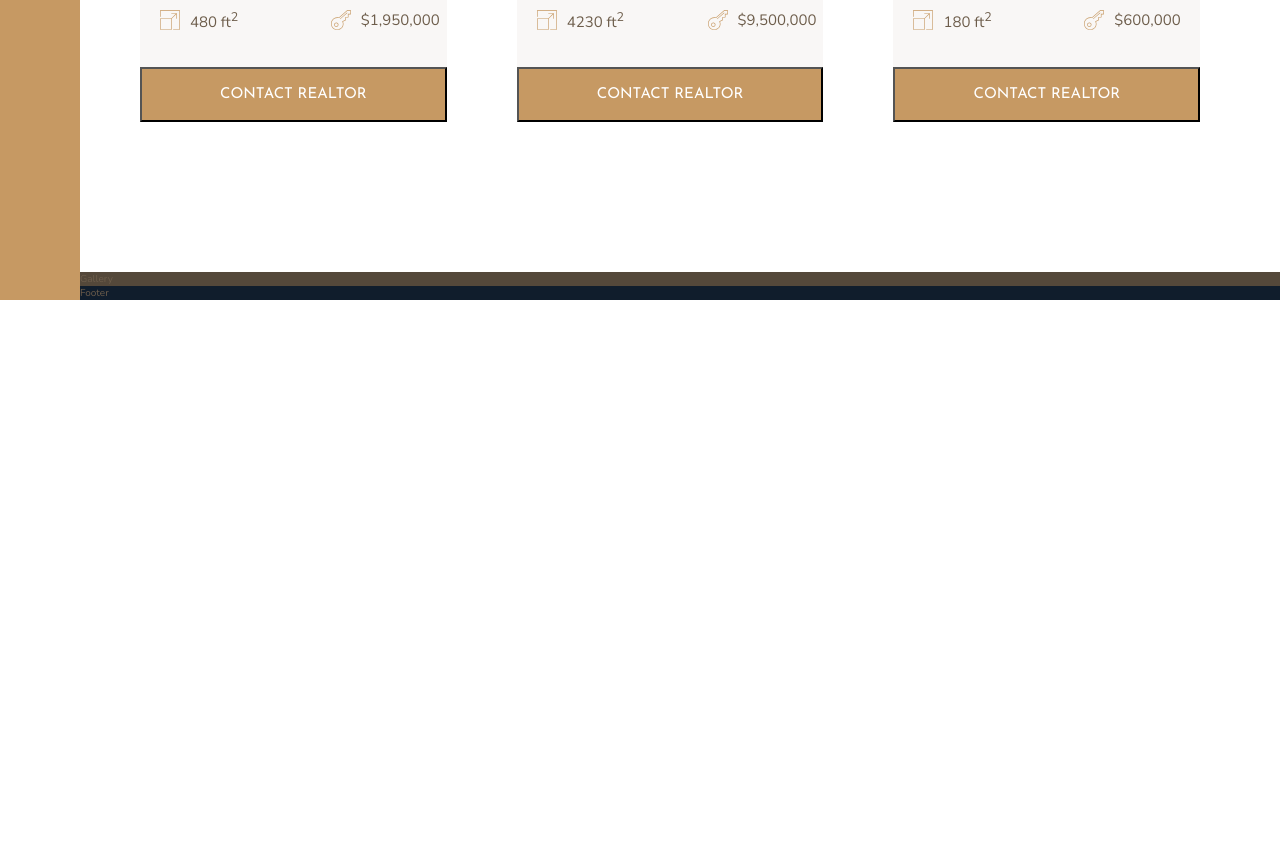
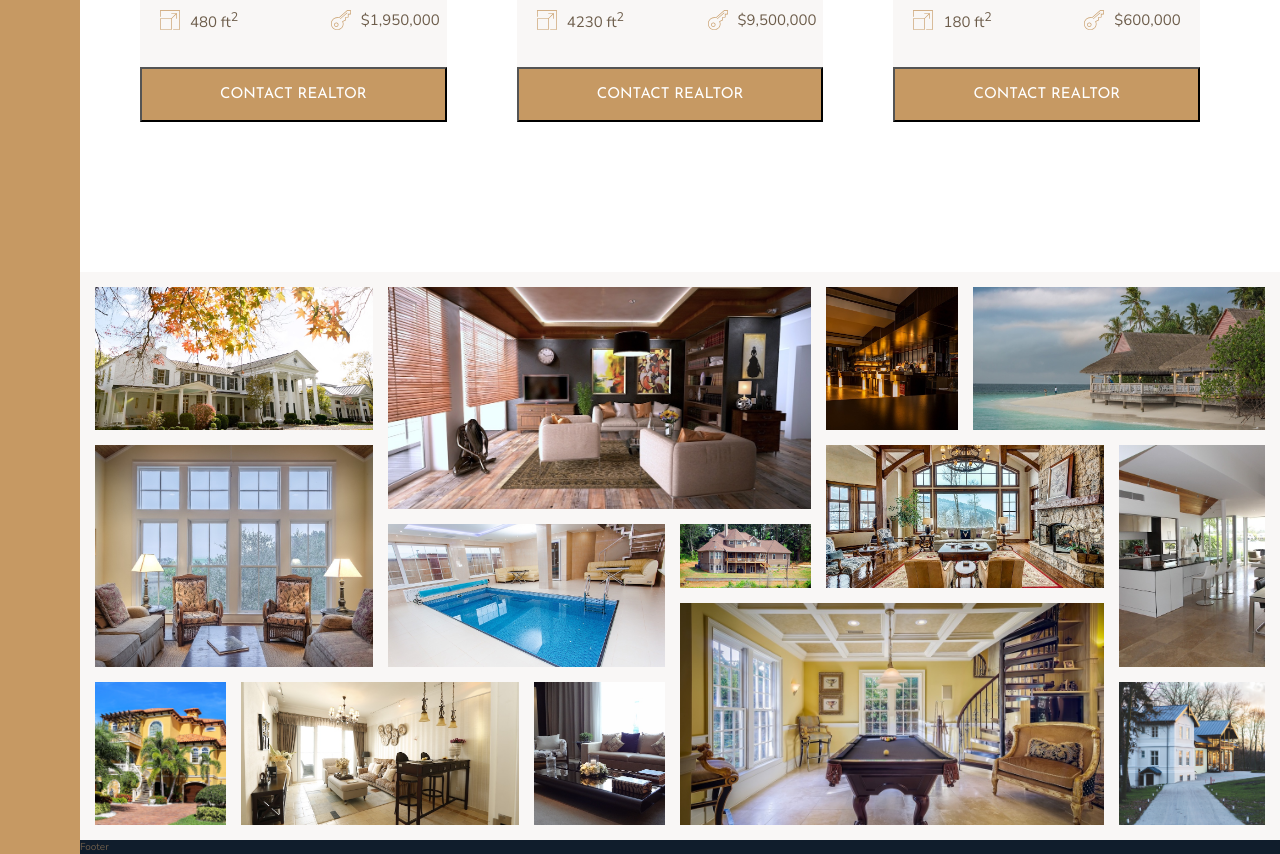
Before and after one commit to David-bui83/nexter, a website: page index.html in a window 1280 px wide. Shown: the part 2775-3629 px from the top of the page. Before the commit the page ends 3075 px from the top, so only its background shows below. Drawn offline with nearby package versions, Linux system fonts and the light colour scheme.

Commit message:
done with gallery section

```diff
--- a/index.html
+++ b/index.html
@@ -281,12 +281,51 @@
                 </div>
                 <button class="btn home__btn">Contact realtor</button>
             </div>
-
-
         </section>
 
         <section class="gallery">
-            Gallery
+            <figure class="gallery__item gallery__item--1">
+                <img src="img/gal-1.jpeg" alt="Gallery image 1" class="gallery__img">
+            </figure>
+            <figure class="gallery__item gallery__item--2">
+                <img src="img/gal-2.jpeg" alt="Gallery image 2" class="gallery__img">
+            </figure>
+            <figure class="gallery__item gallery__item--3">
+                <img src="img/gal-3.jpeg" alt="Gallery image 3" class="gallery__img">
+            </figure>
+            <figure class="gallery__item gallery__item--4">
+                <img src="img/gal-4.jpeg" alt="Gallery image 4" class="gallery__img">
+            </figure>
+            <figure class="gallery__item gallery__item--5">
+                <img src="img/gal-5.jpeg" alt="Gallery image 5" class="gallery__img">
+            </figure>
+            <figure class="gallery__item gallery__item--6">
+                <img src="img/gal-6.jpeg" alt="Gallery image 6" class="gallery__img">
+            </figure>
+            <figure class="gallery__item gallery__item--7">
+                <img src="img/gal-7.jpeg" alt="Gallery image 7" class="gallery__img">
+            </figure>
+            <figure class="gallery__item gallery__item--8">
+                <img src="img/gal-8.jpeg" alt="Gallery image 8" class="gallery__img">
+            </figure>
+            <figure class="gallery__item gallery__item--9">
+                <img src="img/gal-9.jpeg" alt="Gallery image 9" class="gallery__img">
+            </figure>
+            <figure class="gallery__item gallery__item--10">
+                <img src="img/gal-10.jpeg" alt="Gallery image 10" class="gallery__img">
+            </figure>
+            <figure class="gallery__item gallery__item--11">
+                <img src="img/gal-11.jpeg" alt="Gallery image 11" class="gallery__img">
+            </figure>
+            <figure class="gallery__item gallery__item--12">
+                <img src="img/gal-12.jpeg" alt="Gallery image 12" class="gallery__img">
+            </figure>
+            <figure class="gallery__item gallery__item--13">
+                <img src="img/gal-13.jpeg" alt="Gallery image 13" class="gallery__img">
+            </figure>
+            <figure class="gallery__item gallery__item--14">
+                <img src="img/gal-14.jpeg" alt="Gallery image 14" class="gallery__img">
+            </figure>
         </section>
 
         <footer class="footer">
--- a/sass/_gallery.scss
+++ b/sass/_gallery.scss
@@ -1,4 +1,92 @@
 .gallery {
-  background-color: $color-grey-dark-1;
+  background-color: $color-grey-light-1;
   grid-column: full-start / full-end;
+
+  display: grid;
+  grid-template-columns: repeat(8, 1fr);
+  grid-template-rows: repeat(7, 5vw);
+  grid-gap: 1.5rem;
+  padding: 1.5rem;
+
+  &__item {
+    &--1 {
+      grid-row: 1 / span 2;
+      grid-column: 1 / span 2;
+    }
+
+    &--2 {
+      grid-row: 1 / span 3;
+      grid-column: 3 / span 3;
+    }
+
+    &--3 {
+      grid-row: 1 / span 2;
+      grid-column: 6 / span 1;
+    }
+
+    &--4 {
+      grid-row: 1 / span 2;
+      grid-column: 7 / span 3;
+    }
+
+    &--5 {
+      grid-row: 3 / span 3;
+      grid-column: 1 / span 2;
+    }
+
+    &--6 {
+      grid-row: 4 / span 2;
+      grid-column: 3 / span 2;
+    }
+
+    &--7 {
+      grid-row: 4 / span 1;
+      grid-column: 5 / span 1;
+    }
+
+    &--8 {
+      grid-row: 3 / span 2;
+      grid-column: 6 / span 2;
+    }
+
+    &--9 {
+      grid-row: 3 / span 3;
+      grid-column: 8 / span 2;
+    }
+
+    &--10 {
+      grid-row: 6 / span 2;
+      grid-column: 1 / span 1;
+    }
+
+    &--11 {
+      grid-row: 6 / span 2;
+      grid-column: 2 / span 2;
+    }
+
+    &--12 {
+      grid-row: 6 / span 2;
+      grid-column: 4 / span 1;
+    }
+
+    &--13 {
+      grid-row: 5 / span 3;
+      grid-column: 5 / span 3;
+    }
+
+    &--14 {
+      grid-row: 6 / span 2;
+      grid-column: 8 / span 2;
+    }
+
+
+
+  }
+
+  &__img {
+    width: 100%;
+    height: 100%;
+    object-fit: cover;
+    display: block;
+  }
 }
```
Also changed, not shown: css/style.css.
